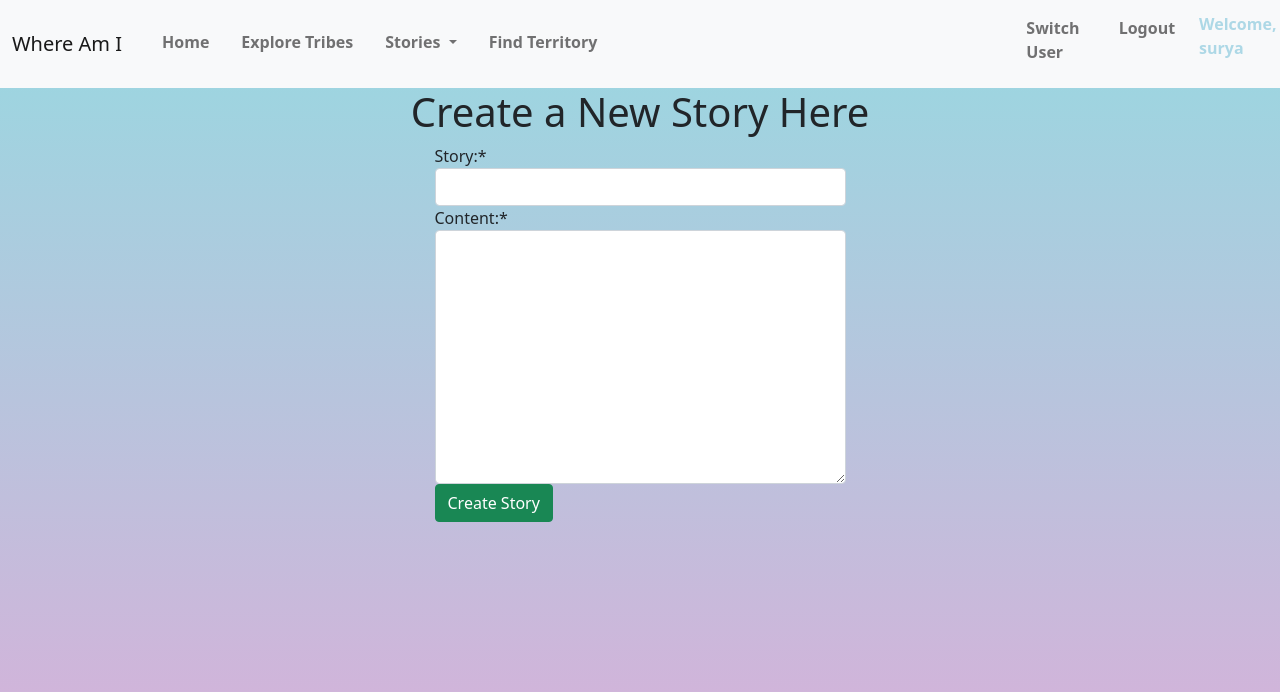
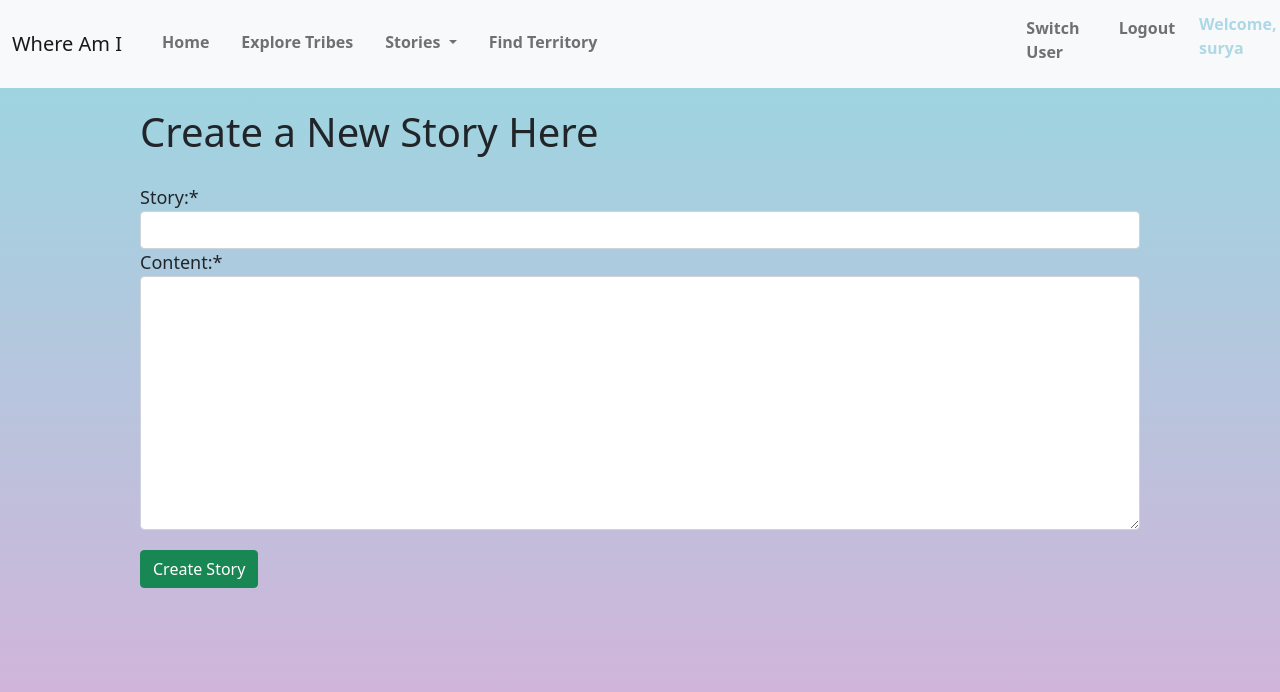
Before and after one commit to Surya123234/Where-Am-I, a Django app: page /create_story/ in a window 1280 px wide. Shown: the top 692 px of the page. Run offline with Django 3.2, Linux system fonts and the light colour scheme; a user stored in the database is signed in; some libraries are stand-ins or nearby versions.

Commit message:
enhance create and edit story page

```diff
--- a/app/templates/app/create_story.html
+++ b/app/templates/app/create_story.html
@@ -13,10 +13,18 @@
 {% endblock user_links %}
 
 {% block body %}
+  <div class="story--container">
+    <div class="story--title">
       <h1>Create a New Story Here</h1>
+    </div>
+    <div class="story--content">
       <form action="{% url 'app:create_story' %} " method="post">
         {% csrf_token %}
         {{ form|crispy }}
+        <div class="story--links">
           <button type="submit" class="btn btn-success">Create Story</button>
+        </div>
       </form>
+    </div>
+  </div>
 {% endblock %}
```
Also changed, not shown: app/templates/app/update_story.html (+8 -0 lines), db.sqlite3. Lines whose indentation alone changed are shown as unchanged.
